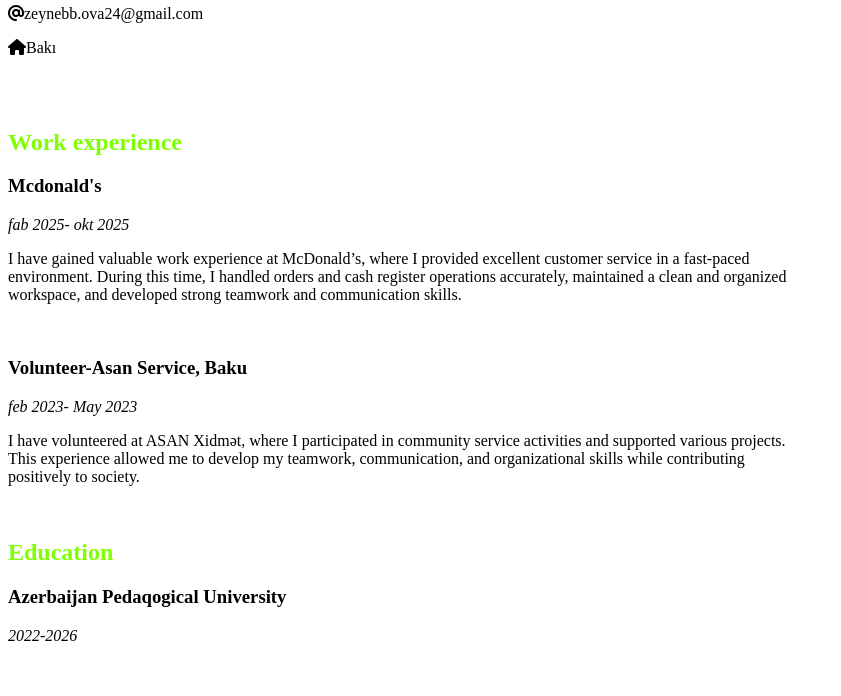
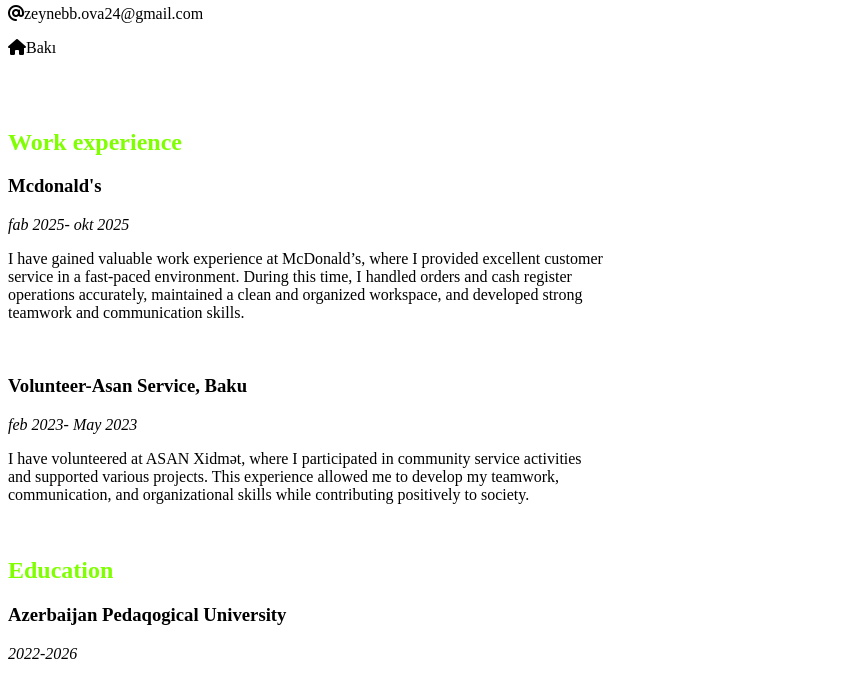
Before and after one commit to zeyneb2406/cv, a plain HTML site: page index.html in a window 1280 px wide. Shown: the part 400-1096 px from the top of the page, without its empty margins (0-841 px from the left). Drawn offline with Linux system fonts and the light colour scheme.

Commit message:
updated index.html

```diff
--- a/index.html
+++ b/index.html
@@ -32,7 +32,7 @@
 </div>
      <br>
      <br>
-    <div  style="max-width: 800px; padding-right: 50px;">
+    <div  style="max-width: 600px; padding-right: 50px;">
         <div>
         <h2 style="color: chartreuse;"><strong>Work experience</strong></h2>
         <div>
```
